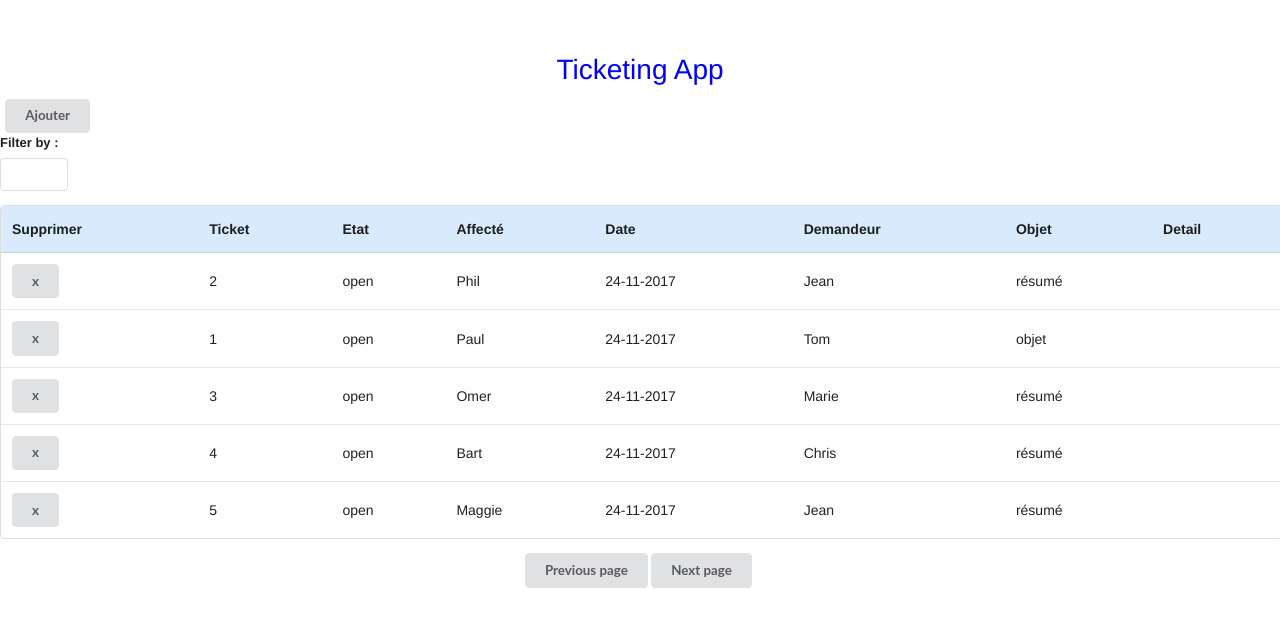
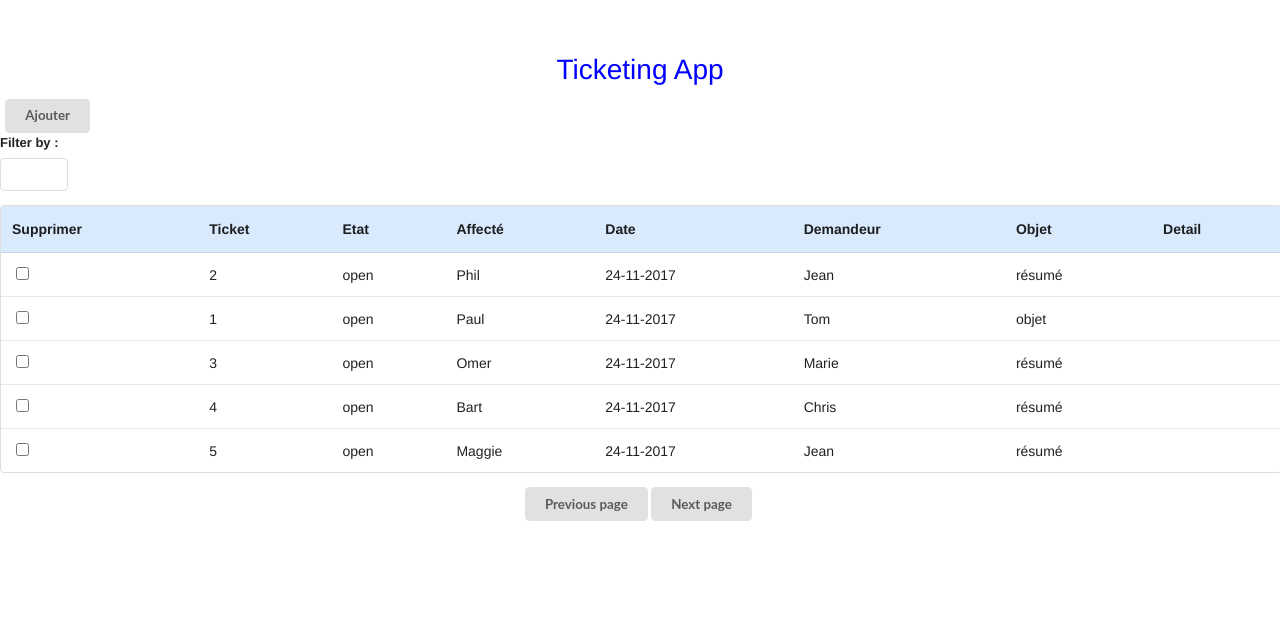
Before and after one commit to kells64000/Projet-vue, a Vue app: page / in a window 1280 px wide. Shown: the top 626 px of the page. Built offline with nearby package versions, Linux system fonts and the light colour scheme.

Commit message:
ajout create inter

```diff
--- a/src/components/Ticket.vue
+++ b/src/components/Ticket.vue
@@ -33,7 +33,8 @@
         <th v-for="column in columns"
             :title="column.label"
             :key="column.field"
-            @click="sort(column.field)">
+            @click="sort(column.field)"
+            @dblclick="delInter(item)">
           {{ column.label }}
         </th>
         </thead>
@@ -42,7 +43,7 @@
             :key="index"
             :class="{active: (index == rowActive && rowActive !== '' ? isActive = true : isActive = false )}">
           <td>
-            <span><button @click="delInter(item)">x</button>
+            <span><input type="checkbox" />
             </span></td>
           <td v-for="(cell, index2) in row"
               :key="index2"
```
